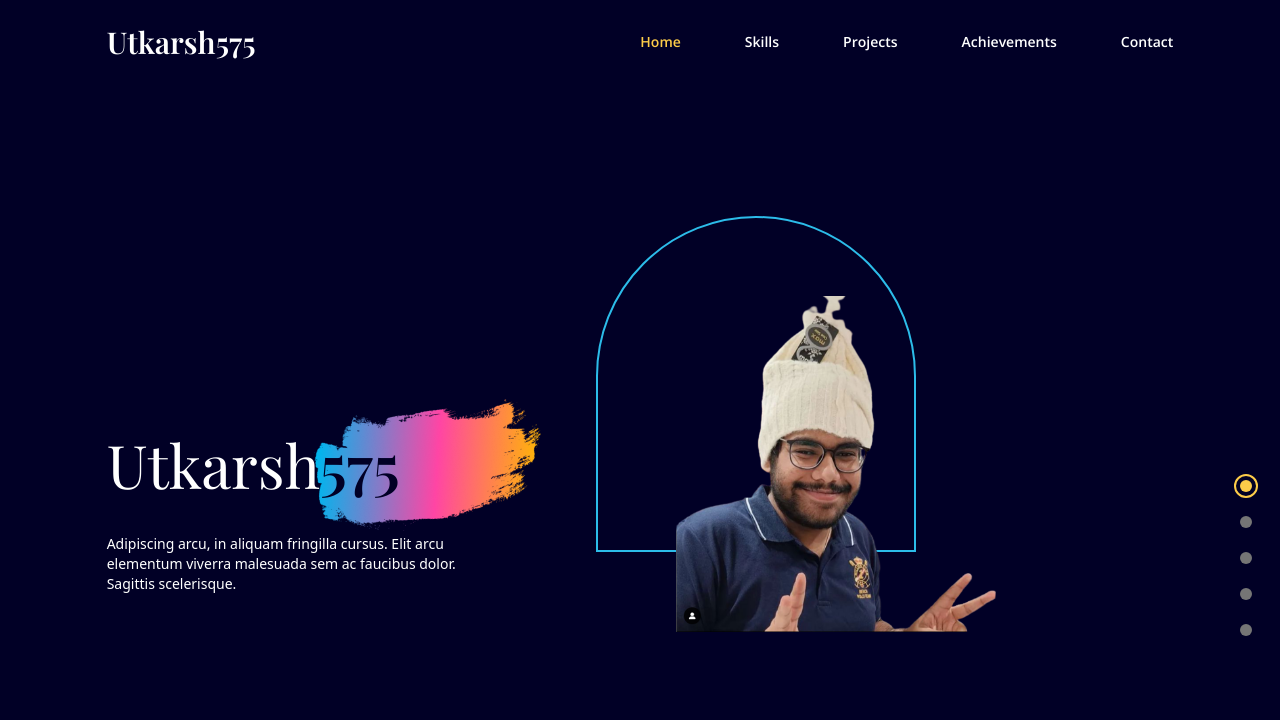
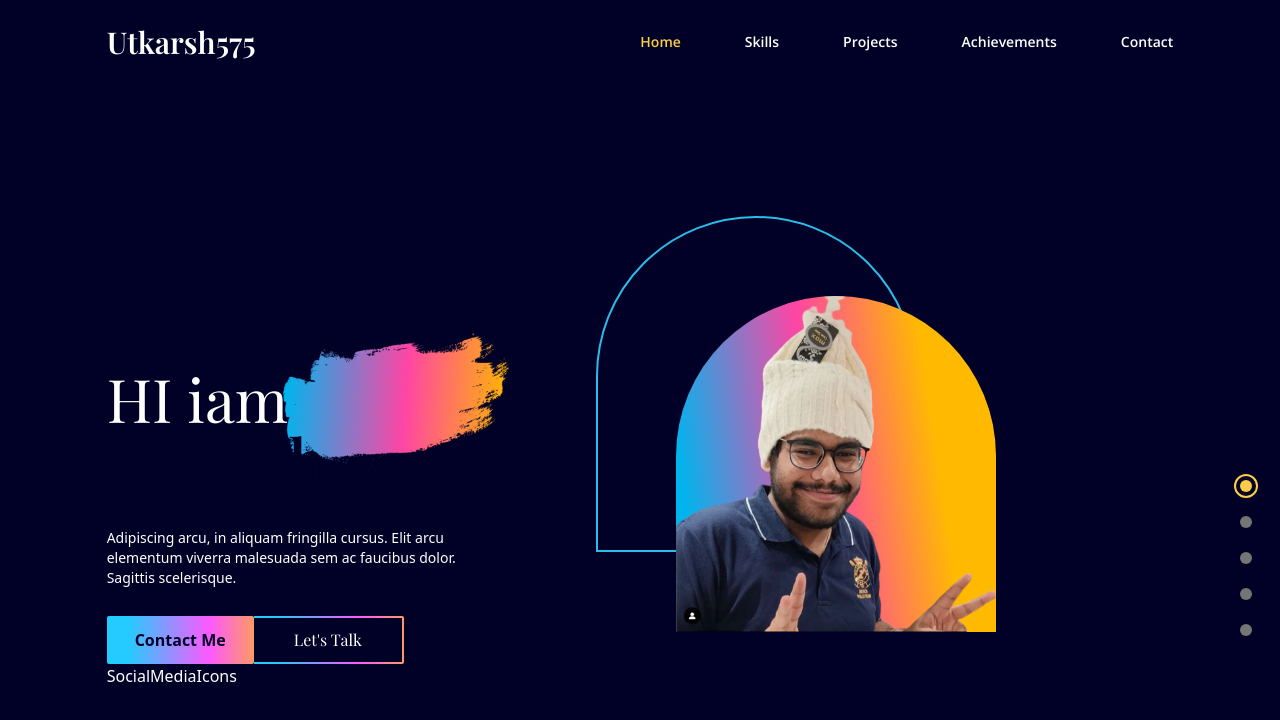
Before and after one commit to Utkarsh575/react-portfolio, a React (Vite) app: page / in a window 1280 px wide. Shown: the top 720 px of the page. Built offline with nearby package versions, Linux system fonts and the light colour scheme.

Commit message:
:lipstick: styled call to action buttons

```diff
--- a/src/components/Landing.jsx
+++ b/src/components/Landing.jsx
@@ -1,6 +1,7 @@
 import useMediaQuery from "../hooks/useMediaQuery";
 import { motion } from "framer-motion";
 import AnchorLink from "react-anchor-link-smooth-scroll";
+import SocialMediaIcons from "../components/SocialMediaIcons";
 
 const Landing = ({ setSelectedPage }) => {
   const isAboveLarge = useMediaQuery("(min-width:1060px)");
@@ -18,7 +19,7 @@ const Landing = ({ setSelectedPage }) => {
             <img
               alt="profile"
               className="hover:filter hover:saturate-200 transition duration-500 z-10 w-full max-w-[15rem] md:max-w-[20rem]
-             "
+              bg-gradient-rainbow rounded-t-full "
               src="./src/assets/profile.png"
             />
           </div>
@@ -44,12 +45,12 @@ const Landing = ({ setSelectedPage }) => {
             }}
           >
             <p className="text-6xl   font-playfair z-10 text-center md:text-start">
-              Utkarsh
+              HI iam
               <span
                 className="xs:relative xs:text-deep-blue xs:font-semibold z-20 xs:before:content-brush
                 before:absolute before:-left-[25px] before:-top-[70px] before:z-[-1]"
               >
-                575
+                Utkarsh
               </span>
             </p>
 
@@ -58,6 +59,47 @@ const Landing = ({ setSelectedPage }) => {
               viverra malesuada sem ac faucibus dolor. Sagittis scelerisque.
             </p>
           </motion.div>
+          {/* cta */}
+          <motion.div
+            className="flex mt-5 justify-center md:justify-start"
+            initial="hidden"
+            whileInView="visible"
+            viewport={{ once: true, amount: 0.5 }}
+            transition={{ delay: 0.2, duration: 0.5 }}
+            variants={{
+              hidden: { opacity: 0, x: -50 },
+              visible: { opacity: 1, x: 0 },
+            }}
+          >
+            <AnchorLink
+              className="bg-gradient-rainblue text-deep-blue rounded-sm py-3 px-7 font-semibold hover:bg-blue hover:text-white transition duration-500"
+              onClick={() => setSelectedPage("contact")}
+              href="contact"
+            >
+              Contact Me
+            </AnchorLink>
+            <AnchorLink
+              className="rounded-r-sm  bg-gradient-rainblue py-0.5 pr-0.5"
+              onClick={() => setSelectedPage("contact")}
+              href="contact"
+            >
+              <div className="bg-deep-blue hover:text-red transition duration-500 w-full h-full flex items-center justify-center font-playfair px-10">
+                Let's Talk
+              </div>
+            </AnchorLink>
+          </motion.div>
+          <motion.div
+            initial="hidden"
+            whileInView="visible"
+            viewport={{ once: true, amount: 0.5 }}
+            transition={{ delay: 0.4, duration: 0.5 }}
+            variants={{
+              hidden: { opacity: 0, x: -50 },
+              visible: { opacity: 1, x: 0 },
+            }}
+          >
+            <SocialMediaIcons />
+          </motion.div>
         </div>
       </div>
     </section>
--- /dev/null
+++ b/src/components/SocialMediaIcons.jsx
@@ -0,0 +1,5 @@
+const SocialMediaIcons = () => {
+  return <div>SocialMediaIcons</div>;
+};
+
+export default SocialMediaIcons;
```
